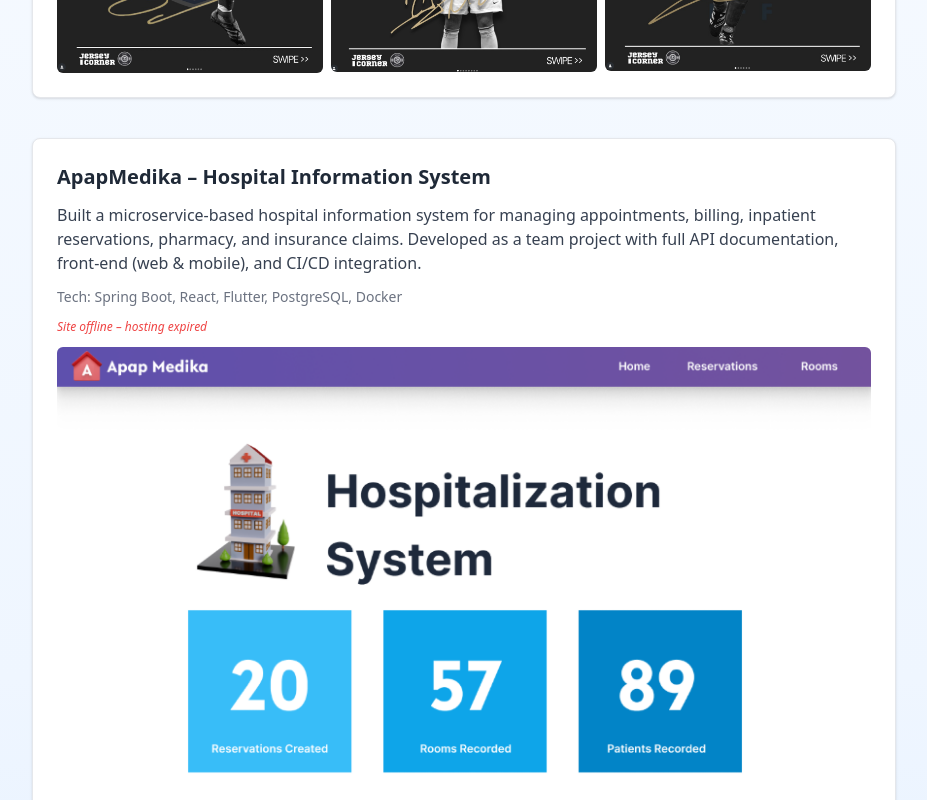
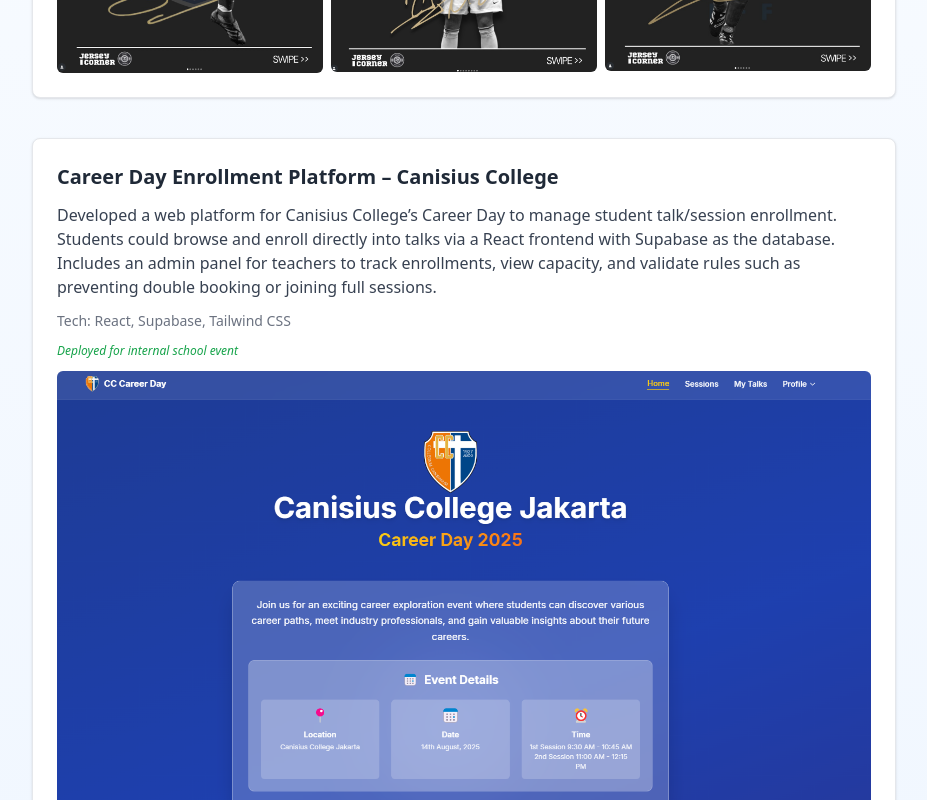
Before and after one commit to Haramchu/Portfolio, a React (Create React App) app: page /projects in a window 1280 px wide. Shown: the part 1400-2200 px from the top of the page, without its empty margins (176-1103 px from the left). Built offline with nearby package versions, Linux system fonts and the light colour scheme.

Commit message:
feat: add career-day to project

```diff
--- a/src/pages/Projects.js
+++ b/src/pages/Projects.js
@@ -76,6 +76,26 @@ export default function Projects() {
           </div>
         </div>
 
+        {/* Career Day Enrollment Platform */}
+        <div className="border p-6 rounded-lg bg-white shadow hover:shadow-md transition space-y-3">
+          <h3 className="text-xl font-semibold">Career Day Enrollment Platform – Canisius College</h3>
+          <p className="text-gray-700">
+            Developed a web platform for Canisius College’s Career Day to manage student talk/session enrollment.
+            Students could browse and enroll directly into talks via a React frontend with Supabase as the database.
+            Includes an admin panel for teachers to track enrollments, view capacity, and validate rules such as preventing double booking or joining full sessions.
+          </p>
+          <p className="text-sm text-gray-500">Tech: React, Supabase, Tailwind CSS</p>
+          <p className="text-xs text-green-600 italic">Deployed for internal school event</p>
+          <div className="mt-4">
+            <img
+              src={require("../assets/Career-day.png")}
+              alt="Career Day Enrollment Platform"
+              className="w-full h-40 sm:h-48 md:h-56 lg:h-80 object-contain rounded-md bg-gray-100"
+              style={{ maxWidth: "100%", height: "auto" }}
+            />
+          </div>
+        </div>
+
         {/* ApapMedika */}
         <div className="border p-6 rounded-lg bg-white shadow hover:shadow-md transition space-y-3">
           <h3 className="text-xl font-semibold">ApapMedika – Hospital Information System</h3>
```
Also changed, not shown: src/assets/Career-day.png (added), 1 other file (tests, documents, lock files or other folders).
